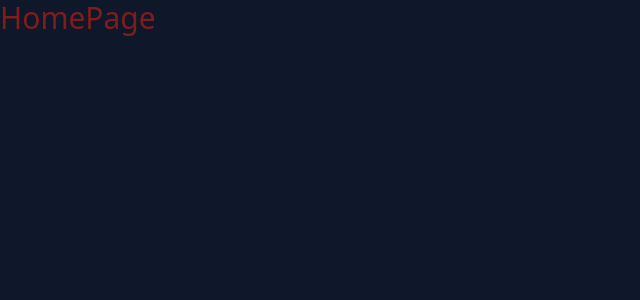
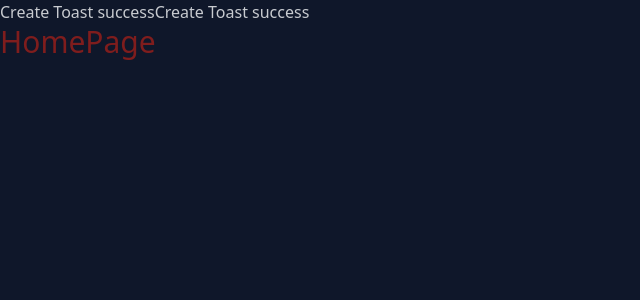
Before and after one commit to AyushRay06/videoCall, a React (Vite) app in the folder frontend/: page / in a window 1280 px wide. Shown: the top 300 px of the page, without its empty margins (0-640 px from the left). Built offline with nearby package versions, Linux system fonts and the light colour scheme.

Commit message:
react-hot-toast-setup

```diff
--- a/frontend/package.json
+++ b/frontend/package.json
@@ -12,8 +12,8 @@
   "dependencies": {
     "react": "^19.1.0",
     "react-dom": "^19.1.0",
+    "react-hot-toast": "^2.5.2",
     "react-router": "^7.6.3"
-
   },
   "devDependencies": {
     "@eslint/js": "^9.29.0",
--- a/frontend/src/App.jsx
+++ b/frontend/src/App.jsx
@@ -6,10 +6,25 @@ import { ChatPage } from "./pages/ChatPage"
 import { Onboardingpage } from "./pages/Onboardingpage"
 import { Route, Routes } from "react-router"
 import CallPage from "./pages/CallPage"
+import toast, { Toaster } from "react-hot-toast"
 
 const App = () => {
   return (
     <div className="h-screen" data-theme="night">
+      <button
+        onClick={() => {
+          toast.success("Hello from toast")
+        }}
+      >
+        Create Toast success
+      </button>
+      <button
+        onClick={() => {
+          toast.error("Hello from toast")
+        }}
+      >
+        Create Toast success
+      </button>
       <Routes>
         <Route path="/" element={<HomePage />} />
         <Route path="/signup" element={<SignupPage />} />
@@ -19,6 +34,7 @@ const App = () => {
         <Route path="/chat" element={<ChatPage />} />
         <Route path="/onboarding" element={<Onboardingpage />} />
       </Routes>
+      <Toaster />
     </div>
   )
 }
```
Also changed, not shown: 1 other file (tests, documents, lock files or other folders).
